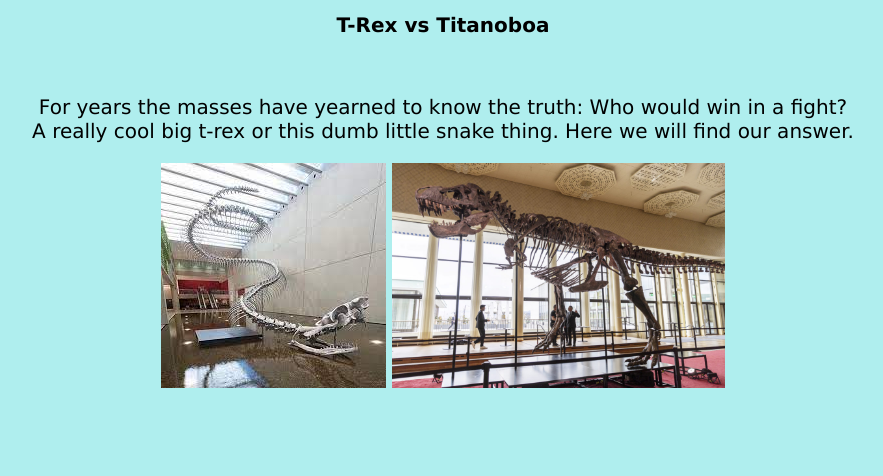
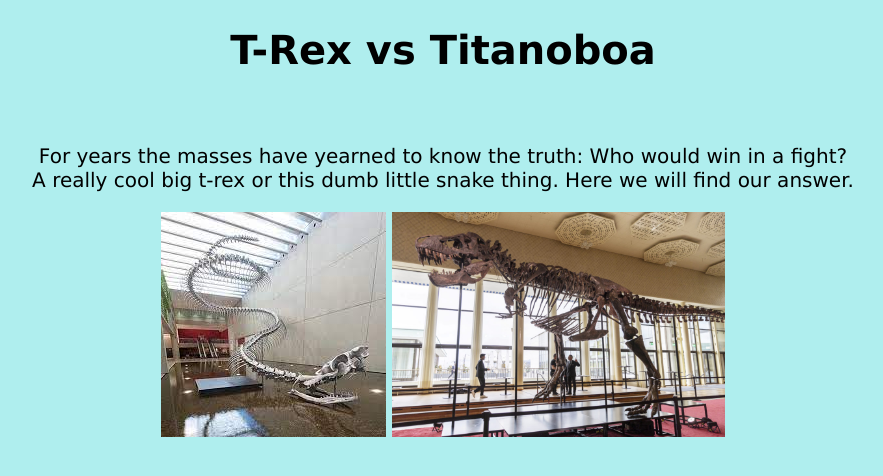
Before and after one commit to coconut318/Website-Testing, a plain HTML site: page index.html in a window 1280 px wide. Shown: the whole page, without its empty margins (197-1080 px from the left). Drawn offline with Linux system fonts and the light colour scheme.

Commit message:
Update index.html

```diff
--- a/index.html
+++ b/index.html
@@ -7,7 +7,7 @@
   </head>
 
   <body>
-    <h1 font-size: 40px>T-Rex vs Titanoboa</h1>
+    <h1 style="font-size: 40px;">T-Rex vs Titanoboa</h1>
     <br>
     <p>For years the masses have yearned to know the truth: Who would win in a fight?
       <br>A really cool big t-rex or this dumb little snake thing. Here we will find our answer.</p>
```
